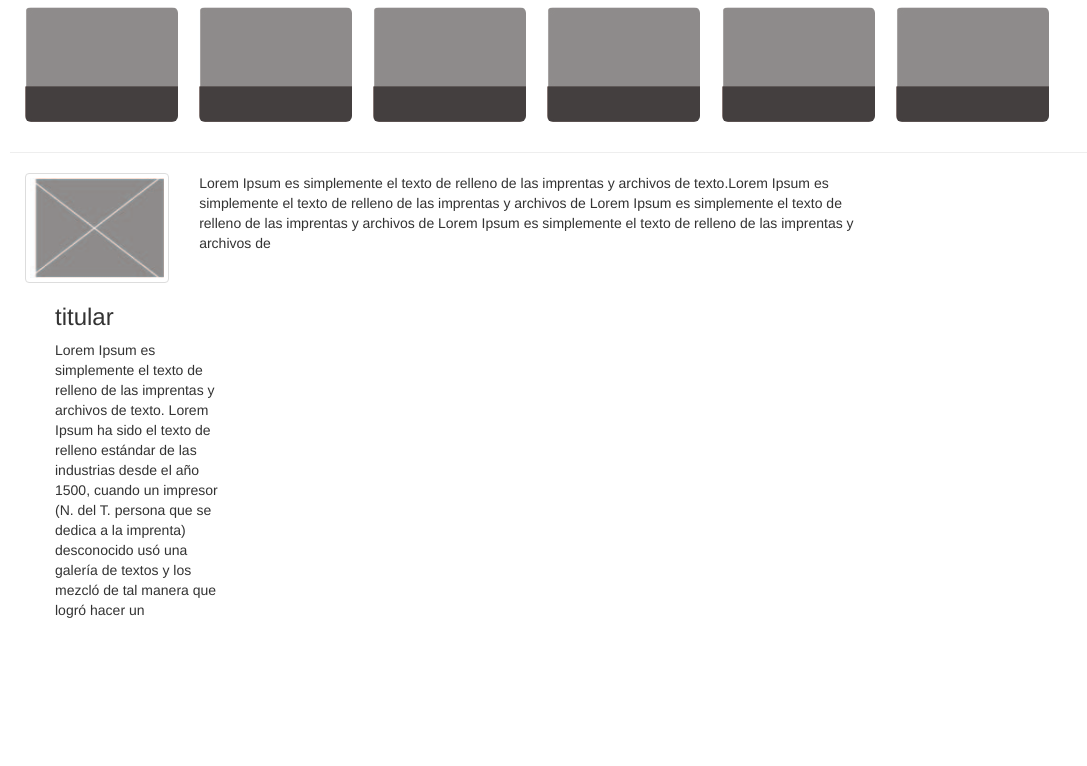
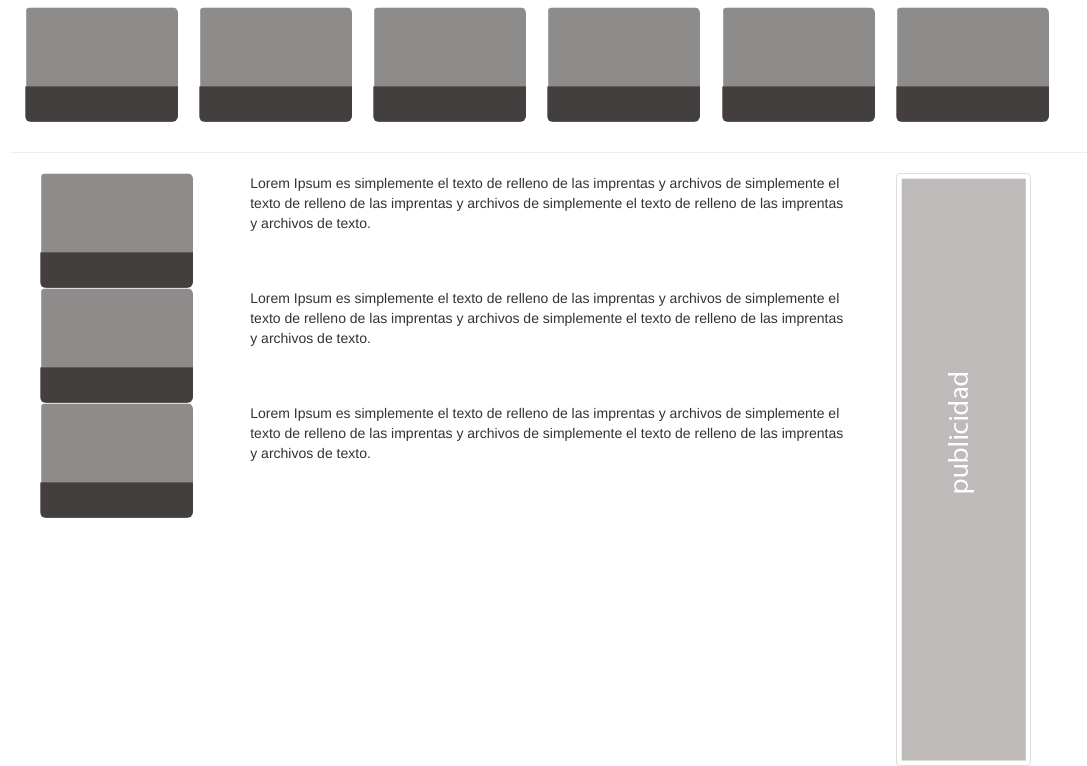
Before and after one commit to chardz/wireframe-clarin, a plain HTML site: page index.html in a window 1280 px wide. Shown: the part 2132-2898 px from the top of the page, without its empty margins (0-1087 px from the left). Before the commit the page ends 2762 px from the top, so only its background shows below. Drawn offline with Linux system fonts and the light colour scheme.

Commit message:
index final5

```diff
--- a/index.html
+++ b/index.html
@@ -334,38 +334,55 @@
       </div>
       <hr>
 
-      <div class="row">
-      <div class="col-md-10">
+    <div class="row">
+        <div class="col-md-10">
+          <div class="row">
+          <div class="col-md-12">
+            <div class="col-md-10">
+              <div class="row">
+                <div class="col-md-12">
+                  <div class="col-md-3">
+                    <img src="images/slyder03.jpg" alt="banner" class="img-rounded">
+                  </div>
+                  <div class="col-md-9">
+                    <p>Lorem Ipsum es simplemente el texto de relleno de las imprentas y archivos de
+                    simplemente el texto de relleno de las imprentas y archivos de simplemente el texto de relleno de las imprentas y archivos de texto. </p>
+                  </div>
+                </div>
+              </div>
+              <div class="row">
+                <div class="col-md-12">
+                  <div class="col-md-3">
+                    <img src="images/slyder03.jpg" alt="banner" class="img-rounded">
+                  </div>
+                  <div class="col-md-9">
+                    <p>Lorem Ipsum es simplemente el texto de relleno de las imprentas y archivos de
+                    simplemente el texto de relleno de las imprentas y archivos de simplemente el texto de relleno de las imprentas y archivos de texto. </p>
+                  </div>
+                </div>
+              </div>
+              <div class="row">
+                <div class="col-md-12">
+                  <div class="col-md-3">
+                    <img src="images/slyder03.jpg" alt="banner" class="img-rounded">
+                  </div>
+                  <div class="col-md-9">
+                    <p>Lorem Ipsum es simplemente el texto de relleno de las imprentas y archivos de
+                    simplemente el texto de relleno de las imprentas y archivos de simplemente el texto de relleno de las imprentas y archivos de texto. </p>
+                  </div>
+                </div>
+              </div>
 
-        <div class="col-md-2">
-          <div class="row">
-            <div class="col-md-12">
-
-          <img src="images/inicio03.jpg" alt="principal" class="img-thumbnail">
-        </div>
-          <div class="col-md-6">
-            <div class="col-md-12">
-
-             </div>
-           </div>
-
-        </div>
-
-
+            </div>
+            <div class="col-md-2">
+             <img src="images/publicidad01.jpg" alt="principal" class="img-thumbnail">
+            </div>
 
 
 
 
 
           </div>
-        <div class="col-md-8">
-          <p>Lorem Ipsum es simplemente el texto de relleno de las imprentas y archivos de texto.Lorem Ipsum es simplemente el texto de relleno de las imprentas y archivos de Lorem Ipsum es simplemente el texto de relleno de las imprentas y archivos de Lorem Ipsum es simplemente el texto de relleno de las imprentas y archivos de </p>
-      </div>
-    </div>
-
-
-        </div>
-        </div>
         </div>
 
 
@@ -377,12 +394,8 @@
 
 
 
-
-
-
-
-
-    </div> <!-- /slyder -->
+          </div>
+        </div>
       </div>
 
 
@@ -390,10 +403,7 @@
 
 
 
-      <div class="row col-md-12">
-         <div class="col-sm-6 col-md-2">
-          <h3>titular</h3>
-<p>Lorem Ipsum es simplemente el texto de relleno de las imprentas y archivos de texto. Lorem Ipsum ha sido el texto de relleno estándar de las industrias desde el año 1500, cuando un impresor (N. del T. persona que se dedica a la imprenta) desconocido usó una galería de textos y los mezcló de tal manera que logró hacer un </p>
+
 
 
 
```
